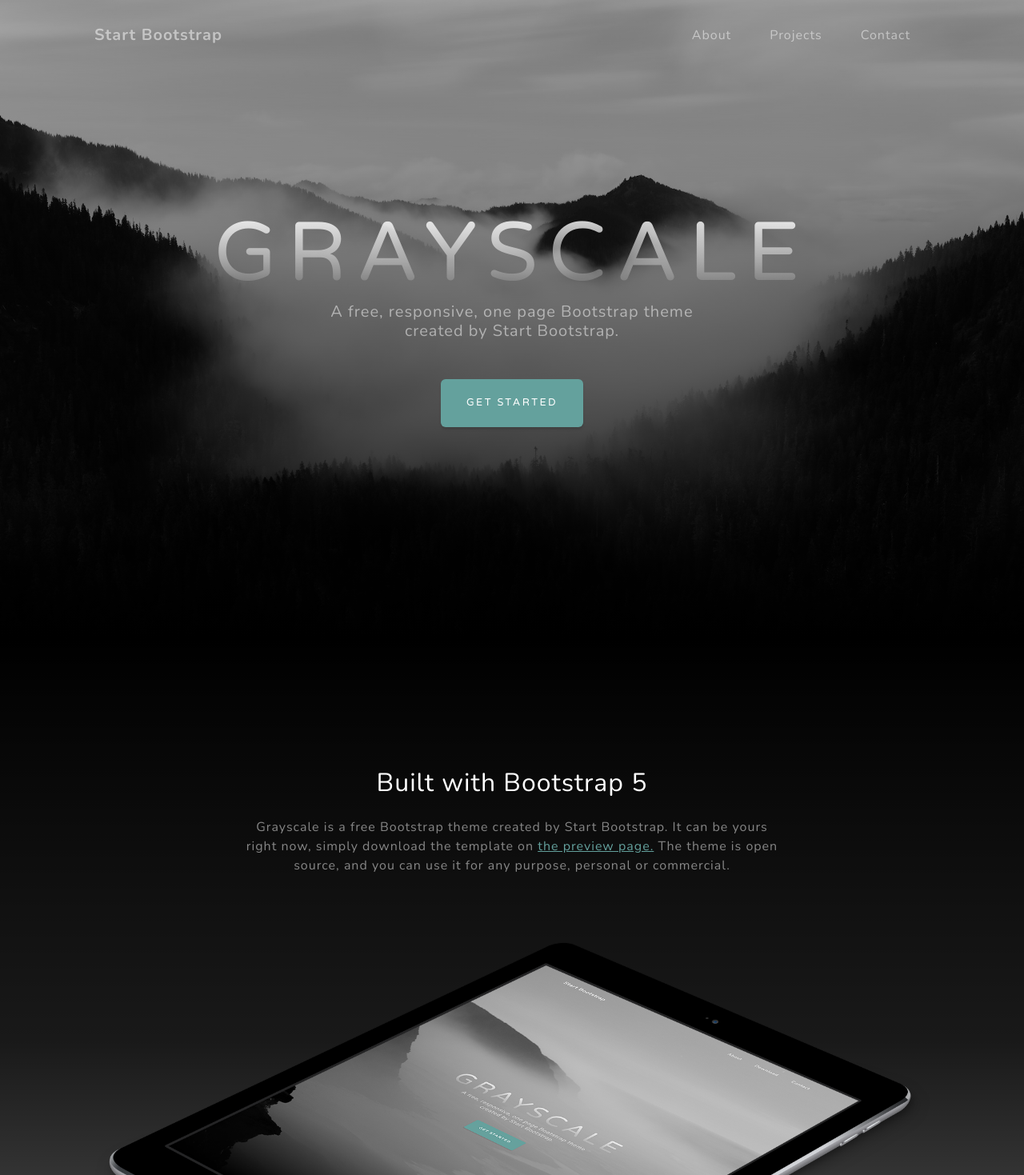
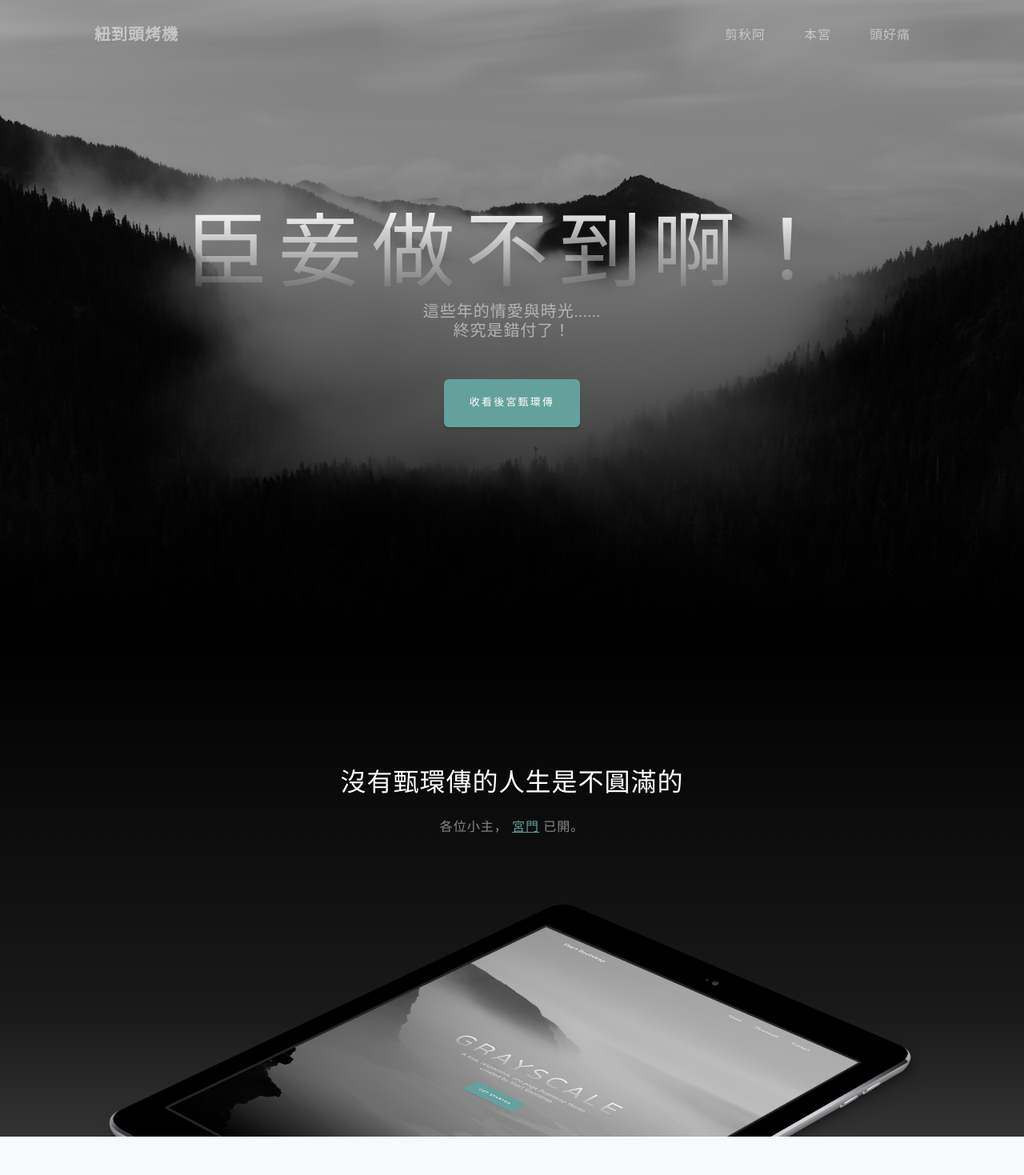
Before and after one commit to Nakuame/Nakuame.github.io, a plain HTML site: page startbootstrap-grayscale-gh-pages/index.html in a window 1280 px wide. Shown: the top 1469 px of the page at 80% size. Drawn offline with nearby package versions, Linux system fonts and the light colour scheme.

Commit message:
我是甄環托

```diff
--- a/startbootstrap-grayscale-gh-pages/index.html
+++ b/startbootstrap-grayscale-gh-pages/index.html
@@ -19,16 +19,16 @@
         <!-- Navigation-->
         <nav class="navbar navbar-expand-lg navbar-light fixed-top" id="mainNav">
             <div class="container px-4 px-lg-5">
-                <a class="navbar-brand" href="#page-top">Start Bootstrap</a>
+                <a class="navbar-brand" href="#page-top">紐到頭烤機</a>
                 <button class="navbar-toggler navbar-toggler-right" type="button" data-bs-toggle="collapse" data-bs-target="#navbarResponsive" aria-controls="navbarResponsive" aria-expanded="false" aria-label="Toggle navigation">
                     Menu
                     <i class="fas fa-bars"></i>
                 </button>
                 <div class="collapse navbar-collapse" id="navbarResponsive">
                     <ul class="navbar-nav ms-auto">
-                        <li class="nav-item"><a class="nav-link" href="#about">About</a></li>
-                        <li class="nav-item"><a class="nav-link" href="#projects">Projects</a></li>
-                        <li class="nav-item"><a class="nav-link" href="#signup">Contact</a></li>
+                        <li class="nav-item"><a class="nav-link" href="#about">剪秋阿</a></li>
+                        <li class="nav-item"><a class="nav-link" href="#projects">本宮</a></li>
+                        <li class="nav-item"><a class="nav-link" href="#signup">頭好痛</a></li>
                     </ul>
                 </div>
             </div>
@@ -38,9 +38,9 @@
             <div class="container px-4 px-lg-5 d-flex h-100 align-items-center justify-content-center">
                 <div class="d-flex justify-content-center">
                     <div class="text-center">
-                        <h1 class="mx-auto my-0 text-uppercase">Grayscale</h1>
-                        <h2 class="text-white-50 mx-auto mt-2 mb-5">A free, responsive, one page Bootstrap theme created by Start Bootstrap.</h2>
-                        <a class="btn btn-primary" href="#about">Get Started</a>
+                        <h1 class="mx-auto my-0 text-uppercase">臣妾做不到啊！</h1>
+                        <h2 class="text-white-50 mx-auto mt-2 mb-5">這些年的情愛與時光......<br>終究是錯付了！</h2>
+                        <a class="btn btn-primary" href="#about">收看後宮甄環傳</a>
                     </div>
                 </div>
             </div>
@@ -50,11 +50,11 @@
             <div class="container px-4 px-lg-5">
                 <div class="row gx-4 gx-lg-5 justify-content-center">
                     <div class="col-lg-8">
-                        <h2 class="text-white mb-4">Built with Bootstrap 5</h2>
+                        <h2 class="text-white mb-4">沒有甄環傳的人生是不圓滿的</h2>
                         <p class="text-white-50">
-                            Grayscale is a free Bootstrap theme created by Start Bootstrap. It can be yours right now, simply download the template on
-                            <a href="https://startbootstrap.com/theme/grayscale/">the preview page.</a>
-                            The theme is open source, and you can use it for any purpose, personal or commercial.
+                            各位小主，
+                            <a href="https://www.youtube.com/playlist?list=PLk2gvyPpHLRfUIrJyynqj38hHO4khQ7GT">宮門</a>
+                            已開。
                         </p>
                     </div>
                 </div>
```
